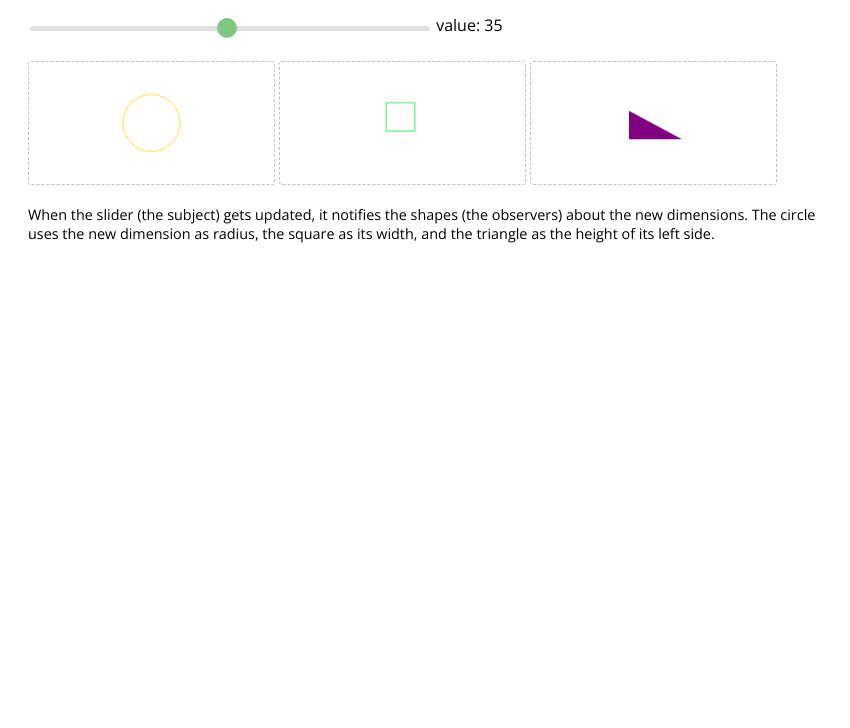
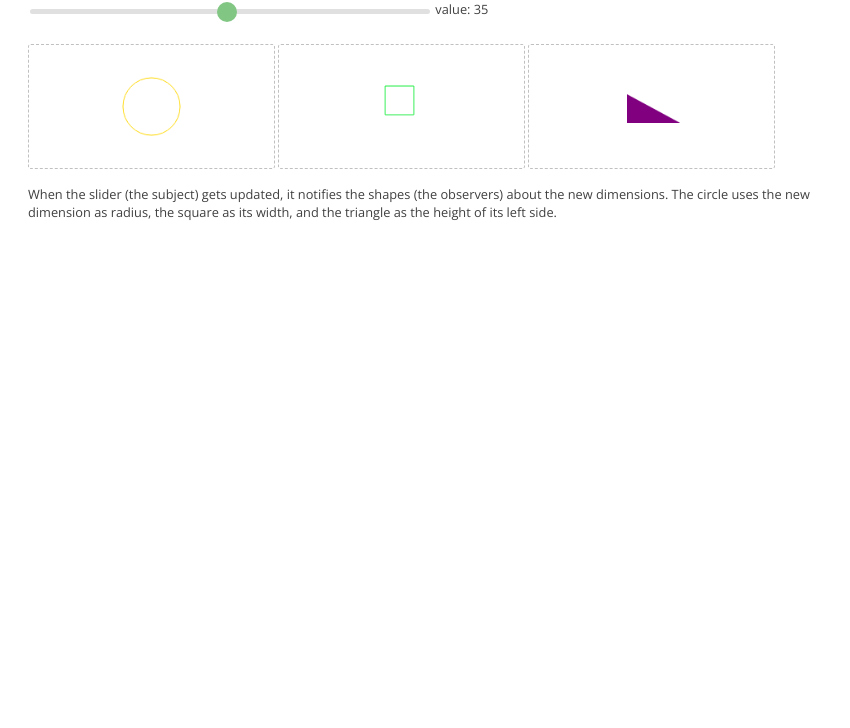
Before and after one commit to melkishengue/Software-design-patterns-in-javascript, a website built with webpack: page observer-pattern/assets/index.html in a window 1280 px wide. Shown: the part 72-800 px from the top of the page, without its empty margins (0-850 px from the left). Built offline with nearby package versions, Linux system fonts and the light colour scheme.

Commit message:
minor changes

```diff
--- a/observer-pattern/assets/styles.css
+++ b/observer-pattern/assets/styles.css
@@ -2,6 +2,8 @@
 
 body {
   font-family: 'Open Sans', sans-serif;
+  color: #404040;
+  font-size: 0.8em;
 }
 
 .wrapper {
@@ -49,5 +51,4 @@ canvas {
 
 p {
   width: 65%;
-  font-size: 0.9em;
 }
--- a/observer-pattern/src/error/methodNotOverriden.js
+++ b/observer-pattern/src/error/methodNotOverriden.js
@@ -1,5 +1 @@
-export default class MethodNotOverriden extends Error {
-    constructor(message) {
-        super(message);
-    }
-}
+export default class MethodNotOverriden extends Error {}
--- a/observer-pattern/src/main.js
+++ b/observer-pattern/src/main.js
@@ -4,5 +4,4 @@ import styles from '../assets/styles.css';
 // wait page load
 document.addEventListener("DOMContentLoaded", function(event) {
   let slider = new Slider();
-  slider.init();
 });
--- a/observer-pattern/src/slider/slider.js
+++ b/observer-pattern/src/slider/slider.js
@@ -6,11 +6,10 @@ import Subject from '../observer/subject.interface';
 export default class Slider extends Subject {
   constructor() {
     super();
+
     this.slider = document.querySelector("#slider");
     this.output = document.querySelector("#output");
-  }
 
-  init() {
     // an observer
     let square = new Square();
     // an observer
@@ -28,6 +27,7 @@ export default class Slider extends Subject {
     this.slider.oninput = () => {
       // notify all observers about the change
       this.notify({distance: this.slider.value});
+      this.output.innerHTML = this.slider.value;
     }
 
     this.output.innerHTML = this.slider.value;
@@ -36,7 +36,7 @@ export default class Slider extends Subject {
   notify(payload) {
     this.observers.forEach((observer) => {
       observer.update(payload);
-    })
+    });
   }
 
   attach(observer) {
```
